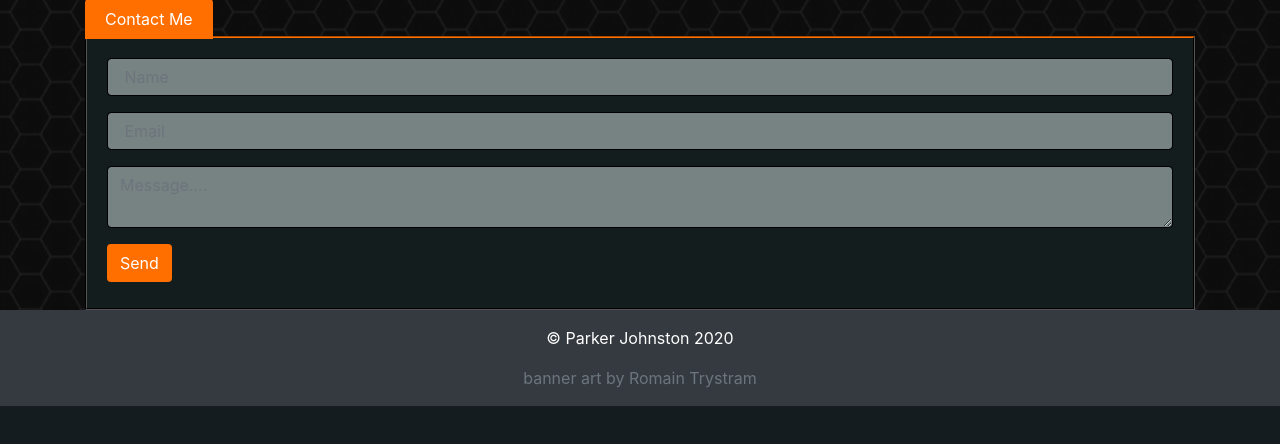
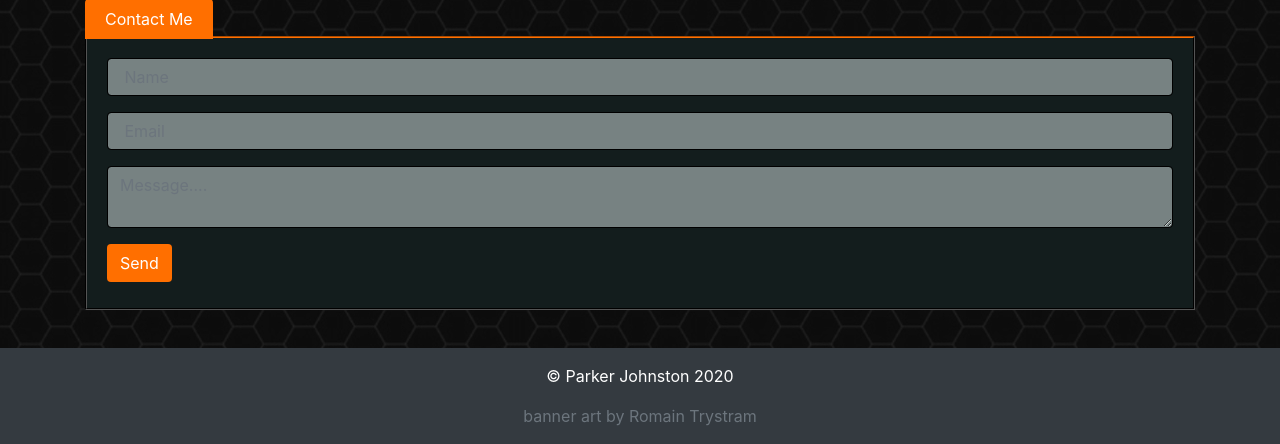
Before and after one commit to Paraprax/portfolio-2021, a PHP site: page / in a window 1280 px wide. Shown: the part 2242-2686 px from the top of the page. Before the commit the page ends 2648 px from the top, so only its background shows below. Run offline with PHP 8.4, Linux system fonts and the light colour scheme; some libraries are stand-ins or nearby versions.

Commit message:
Add margin-bottom to contact section

```diff
--- a/assets/css/style.css
+++ b/assets/css/style.css
@@ -123,6 +123,10 @@ td {
   background-color: rgb(255, 111, 0);
 }
 
+#contact {
+  margin-bottom: 38px;
+}
+
 #forms {
   padding: 20px 20px 10px 20px;
   background-color: rgb(19, 29, 29);
```
